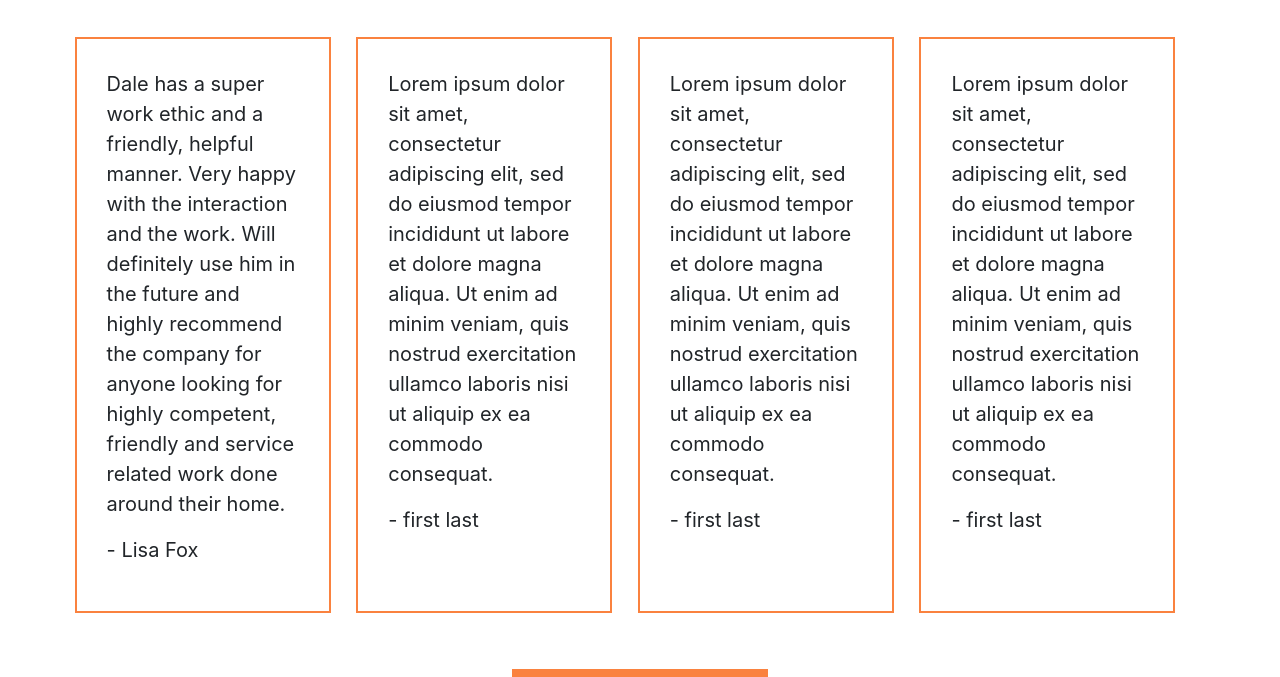
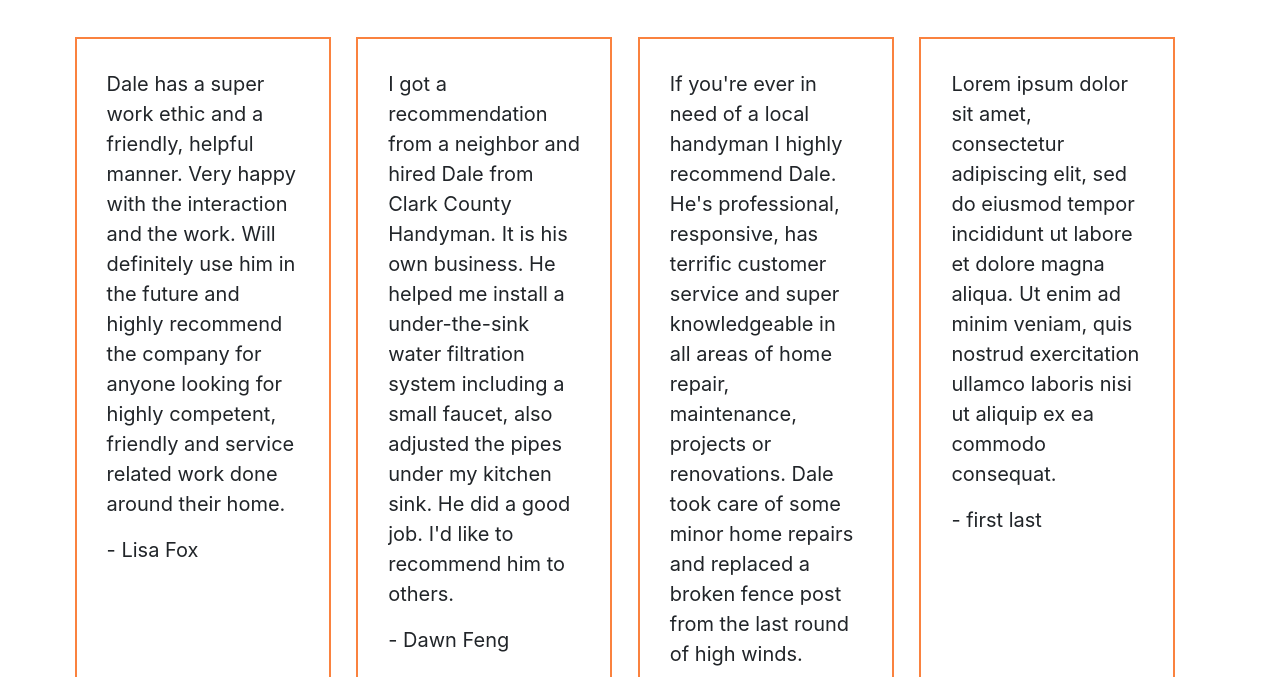
Before and after one commit to TimEmpey/cc-handyman, a website built with webpack: page src/html/review.html in a window 1280 px wide. Shown: the part 275-952 px from the top of the page. Built offline with nearby package versions, Linux system fonts and the light colour scheme.

Commit message:
add reviews

```diff
--- a/src/html/review.html
+++ b/src/html/review.html
@@ -25,12 +25,12 @@
             <p>- Lisa Fox</p>
         </div>
         <div class="review-box box-2">
-            <p>Lorem ipsum dolor sit amet, consectetur adipiscing elit, sed do eiusmod tempor incididunt ut labore et dolore magna aliqua. Ut enim ad minim veniam, quis nostrud exercitation ullamco laboris nisi ut aliquip ex ea commodo consequat. </p>
-            <p>- first last</p>
+            <p>I got a recommendation from a neighbor and hired Dale from Clark County Handyman. It is his own business. He helped me install a under-the-sink water filtration system including a small faucet, also adjusted the pipes under my kitchen sink. He did a good job. I'd like to recommend him to others.</p>
+            <p>- Dawn Feng</p>
         </div>
         <div class="review-box box-3">
-            <p>Lorem ipsum dolor sit amet, consectetur adipiscing elit, sed do eiusmod tempor incididunt ut labore et dolore magna aliqua. Ut enim ad minim veniam, quis nostrud exercitation ullamco laboris nisi ut aliquip ex ea commodo consequat. </p>
-            <p>- first last</p>
+            <p>If you're ever in need of a local handyman I highly recommend Dale. He's professional, responsive, has terrific customer service and super knowledgeable in all areas of home repair, maintenance, projects or renovations. Dale took care of some minor home repairs and replaced a broken fence post from the last round of high winds.</p>
+            <p>- Derrick Brown</p>
         </div>
         <div class="review-box box-4">
             <p>Lorem ipsum dolor sit amet, consectetur adipiscing elit, sed do eiusmod tempor incididunt ut labore et dolore magna aliqua. Ut enim ad minim veniam, quis nostrud exercitation ullamco laboris nisi ut aliquip ex ea commodo consequat. </p>
```
